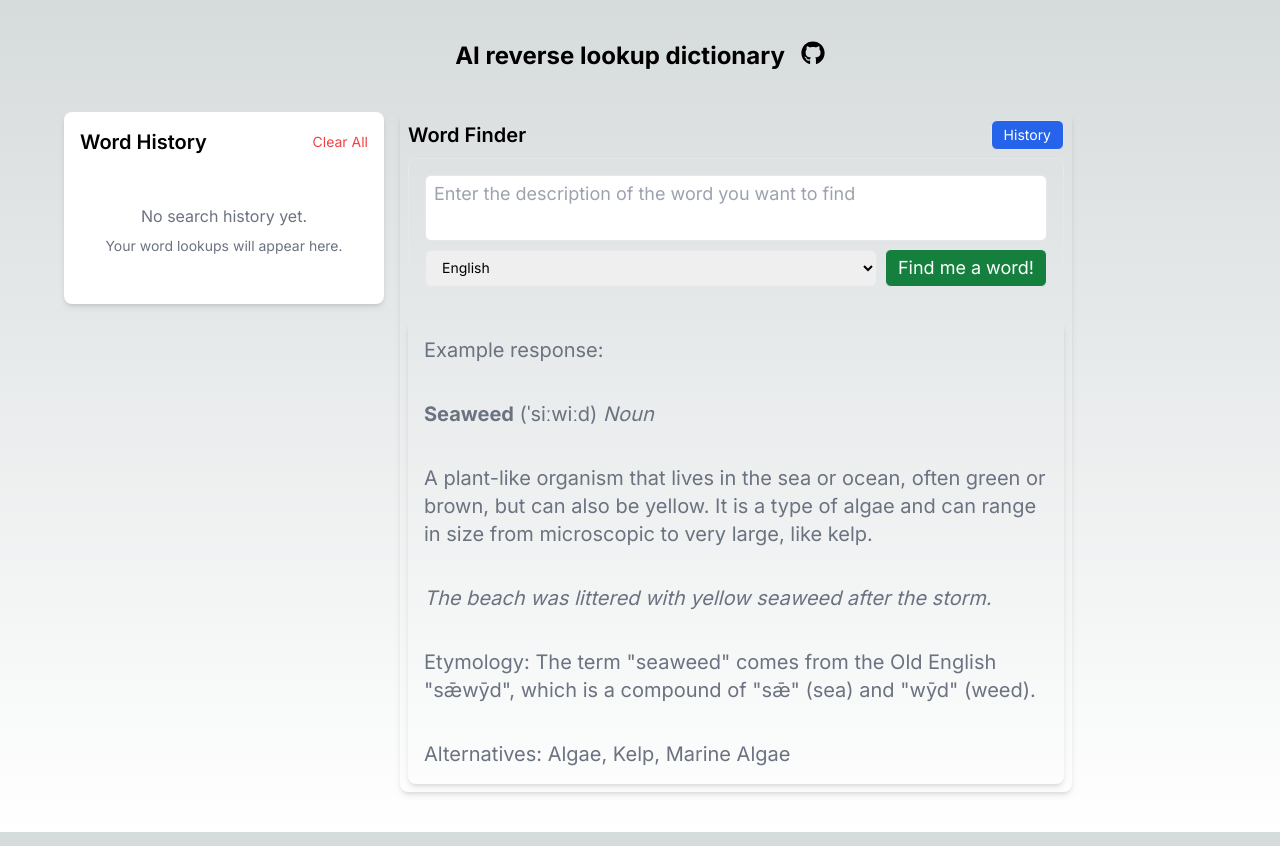
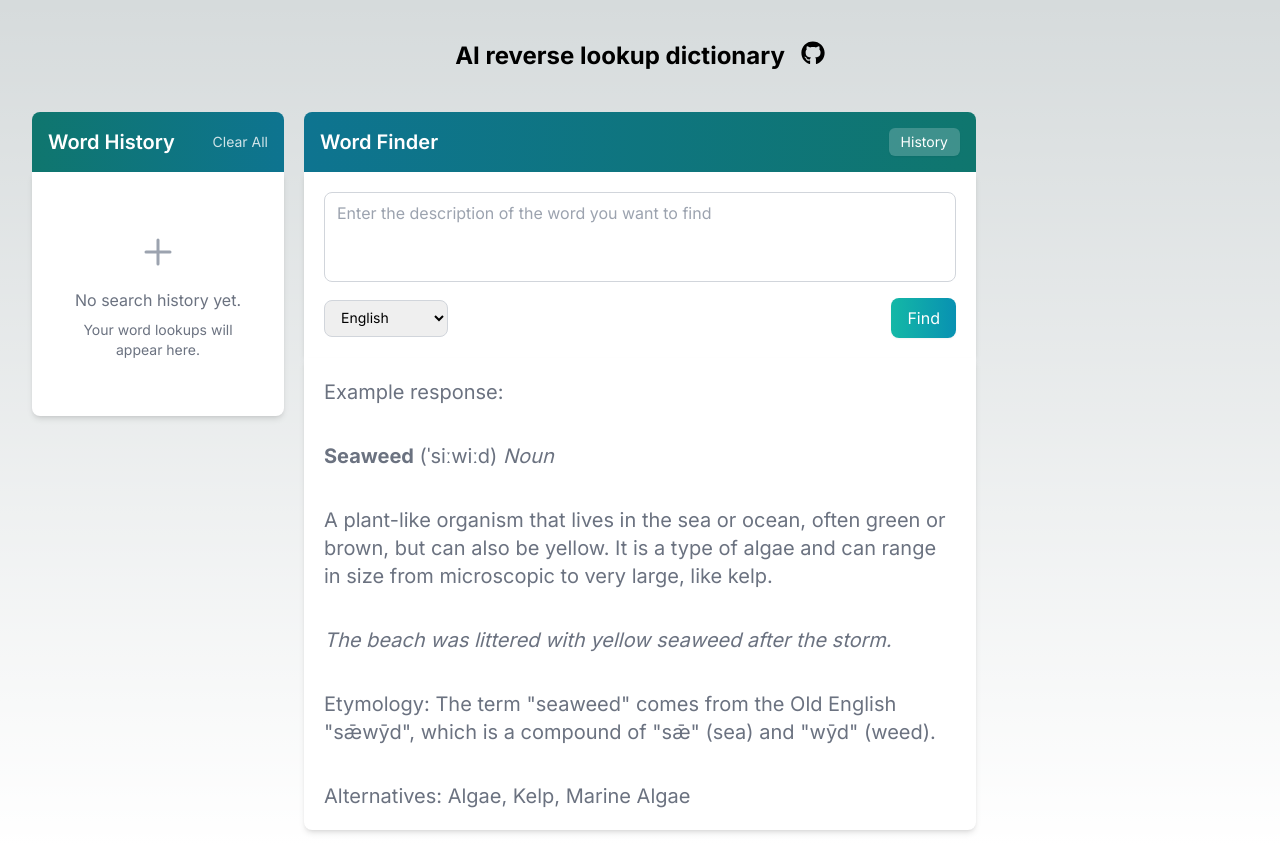
Before and after one commit to parlii/ai-reverse-lookup, a Next.js app: page / in a window 1280 px wide. Both pictures are taken after a click on the button "History". Built offline with nearby package versions, Linux system fonts and the light colour scheme.

Commit message:
clean UI

```diff
--- a/src/components/LanguageSelector.tsx
+++ b/src/components/LanguageSelector.tsx
@@ -15,7 +15,7 @@ const LanguageSelector: FC<LanguageSelectorProps> = ({
     value={language}
     onChange={onLanguageChange}
     required
-    className="block w-full px-3 py-2 text-sm rounded-md border dark:bg-gray-700 dark:text-white"
+    className="block w-auto px-3 py-2 text-sm rounded-lg border border-gray-300 dark:border-gray-600 focus:ring-2 focus:ring-cyan-500 focus:border-transparent transition-shadow dark:bg-gray-700 dark:text-white"
     placeholder="Select a language"
   >
     <option value="English">English</option>
--- a/src/components/ReverseLookupForm.tsx
+++ b/src/components/ReverseLookupForm.tsx
@@ -77,10 +77,11 @@ const ReverseLookupForm = () => {
   });
 
   return (
-    <div className="flex flex-row w-full max-w-6xl gap-4">
-      {/* Word History Panel - Left side */}
-      <div className={`transition-all duration-300 ease-in-out ${showHistory ? 'w-80' : 'w-0 overflow-hidden'}`}>
+    <div className="flex flex-col items-center w-full max-w-7xl">
+      <div className="flex flex-row w-full justify-center gap-5">
+        {/* Word History Panel - Left side - No animation, just display/hide */}
         {showHistory && (
+          <div className="w-[35rem]">
             <WordHistory
               refreshTrigger={historyUpdated}
               onSelectWord={(description, lang, completion) => {
@@ -110,45 +111,47 @@ const ReverseLookupForm = () => {
                 }
               }}
             />
+          </div>
         )}
-      </div>
 
-      {/* Word Finder - Center */}
-      <div className="p-2 rounded-lg shadow-md w-full max-w-2xl text-lg mb-4 flex-grow">
-        <div className="flex justify-between items-center mb-2">
-          <h2 className="text-xl font-semibold">Word Finder</h2>
+        {/* Word Finder - Center - Fixed width to prevent resizing */}
+        <div className="w-full max-w-2xl flex-shrink-0">
+          <div className="bg-gradient-to-r from-cyan-700 to-teal-700 rounded-t-lg p-4 flex justify-between items-center">
+            <h2 className="text-xl font-semibold text-white">Word Finder</h2>
             <button
               onClick={() => setShowHistory(!showHistory)}
-            className="px-3 py-1 text-sm border rounded-md bg-blue-600 text-white hover:bg-blue-700 transition-colors"
+              className="px-3 py-1 text-sm rounded-md bg-white/20 text-white hover:bg-white/30 transition-all shadow-sm"
             >
               History
             </button>
           </div>
           <form
             onSubmit={handleSubmit}
-          className="border dark:border:white p-4 rounded-lg"
+            className="bg-white dark:bg-gray-800 p-5 shadow-md"
           >
-          <div className="flex flex-col space-y-2">
+            <div className="flex flex-col space-y-3">
               <textarea
                 id="input"
                 name="input"
                 value={input}
                 onChange={handleInputChange}
-              rows={2}
+                rows={3}
                 required
-              className="block flex-grow px-2 py-1 border rounded-md resize-none dark:bg-gray-700 dark:border-gray-600 dark:placeholder-gray-400 dark:text-white dark:focus:ring-blue-500 dark:focus:border-blue-500"
+                className="block flex-grow px-3 py-2 border border-gray-300 dark:border-gray-600 rounded-lg resize-none focus:ring-2 focus:ring-cyan-500 focus:border-transparent transition-shadow dark:bg-gray-700 dark:placeholder-gray-400 dark:text-white"
                 placeholder="Enter the description of the word you want to find"
               />
             </div>
-          <div className="flex flex-row items-center justify-between items-end space-x-2 md:space-x-2 mt-4 md:mt-2">
+            <div className="flex flex-row items-center justify-between mt-4">
+              <div className="w-auto">
                 <LanguageSelector
                   language={language}
                   onLanguageChange={handleLanguageChange}
                 />
+              </div>
               {isLoading ? (
                 <button
                   type="button"
-                className="px-2 py-1 border rounded-md bg-red-500 text-white hover:bg-red-700 active:bg-red-800 sm:w-auto whitespace-nowrap"
+                  className="px-4 py-2 rounded-lg bg-red-500 text-white hover:bg-red-600 active:bg-red-700 shadow-sm transition-all"
                   onClick={stop}
                 >
                   Stop
@@ -156,15 +159,15 @@ const ReverseLookupForm = () => {
               ) : (
                 <button
                   type="submit"
-                className="px-3 py-1 border rounded-md bg-green-700 text-white hover:bg-green-800 active:bg-green-900 sm:w-auto whitespace-nowrap"
+                  className="px-4 py-2 rounded-lg bg-gradient-to-r from-teal-500 to-cyan-600 text-white hover:from-teal-600 hover:to-cyan-700 active:from-teal-700 active:to-cyan-800 shadow-sm transition-all"
                   disabled={isLoading}
                 >
-                Find me a word!
+                  Find
                 </button>
               )}
             </div>
           </form>
-        <div className="p-4 rounded-lg shadow-md mt-4 w-full whitespace-pre-wrap overflow-auto text-xl">
+          <div className="bg-white dark:bg-gray-800 p-5 rounded-b-lg shadow-md whitespace-pre-wrap overflow-auto text-xl">
             {completion ? (
               <div className={noto.className}>
                 {/* Enhanced markdown rendering with proper spacing */}
@@ -202,6 +205,7 @@ const ReverseLookupForm = () => {
                       result.push(
                         <div key={i} className="flex items-baseline mb-2">
                           <ReactMarkdown>{beforeWord}</ReactMarkdown>
+                          {/* Show sound button for all languages, use Hindi for Nepali */}
                           <button
                             onClick={() => {
                               const utterance = new SpeechSynthesisUtterance(word);
@@ -218,14 +222,8 @@ const ReverseLookupForm = () => {
                                 case "Chinese": utterance.lang = "zh-CN"; break;
                                 case "Hindi": utterance.lang = "hi-IN"; break;
                                 case "Russian": utterance.lang = "ru-RU"; break;
-                              case "Nepali": utterance.lang = "ne-NP"; break;
+                                case "Nepali": utterance.lang = "hi-IN"; break; // Use Hindi for Nepali
                                 default: utterance.lang = "en-US";
-                            }
-
-                            // Immediate fallback for Nepali since browser support is limited
-                            if (language === "Nepali") {
-                              // For Nepali, directly use English voice
-                              utterance.lang = "en-US";
                               }
 
                               // Fallback for any language that fails
@@ -239,12 +237,12 @@ const ReverseLookupForm = () => {
 
                               window.speechSynthesis.speak(utterance);
                             }}
-                          className="mx-1 p-1 inline-flex items-center justify-center bg-green-700 text-white rounded-full hover:bg-green-800 focus:outline-none"
+                            className="mx-1 p-1.5 inline-flex items-center justify-center bg-gradient-to-r from-teal-500 to-cyan-500 text-white rounded-full hover:from-teal-600 hover:to-cyan-600 shadow-sm transition-all focus:outline-none"
                             style={{ width: '24px', height: '24px' }}
                             title="Listen to pronunciation"
                             aria-label="Listen to pronunciation"
                           >
-                          <svg xmlns="http://www.w3.org/2000/svg" className="h-4 w-4" fill="none" viewBox="0 0 24 24" stroke="currentColor">
+                            <svg xmlns="http://www.w3.org/2000/svg" className="h-3.5 w-3.5" fill="none" viewBox="0 0 24 24" stroke="currentColor">
                               <path strokeLinecap="round" strokeLinejoin="round" strokeWidth={2} d="M15.536 8.464a5 5 0 010 7.072m2.828-9.9a9 9 0 010 12.728M5.586 15H4a1 1 0 01-1-1v-4a1 1 0 011-1h1.586l4.707-4.707C10.923 3.663 12 4.109 12 5v14c0 .891-1.077 1.337-1.707.707L5.586 15z" />
                             </svg>
                           </button>
@@ -274,6 +272,10 @@ const ReverseLookupForm = () => {
             )}
           </div>
         </div>
+
+        {/* Add a spacer div when history is shown to maintain centering */}
+        {showHistory && <div className="w-[35rem]"></div>}
+      </div>
     </div>
   );
 };
--- a/src/components/WordHistory.tsx
+++ b/src/components/WordHistory.tsx
@@ -78,26 +78,28 @@ const WordHistory: React.FC<WordHistoryProps> = ({ refreshTrigger, onSelectWord
   };
 
   return (
-    <div className="p-4 rounded-lg shadow-md bg-white dark:bg-gray-800">
-      <div className="flex justify-between items-center mb-4">
-        <h2 className="text-xl font-semibold">Word History</h2>
+    <div className="h-full w-full">
+      <div className="bg-gradient-to-r from-teal-700 to-cyan-700 p-4 rounded-t-lg flex justify-between items-center">
+        <h2 className="text-xl font-semibold text-white">Word History</h2>
         <button
           onClick={handleClearHistory}
-          className="text-sm text-red-500 hover:text-red-700 transition-colors"
+          className="text-sm text-white/80 hover:text-white transition-colors"
           title="Admin only"
         >
           Clear All
         </button>
       </div>
 
+      <div className="bg-white dark:bg-gray-800 p-4 rounded-b-lg shadow-md">
         {loading ? (
           <div className="flex justify-center py-8">
-          <div className="animate-spin rounded-full h-8 w-8 border-t-2 border-b-2 border-blue-500"></div>
+            <div className="animate-spin rounded-full h-8 w-8 border-t-2 border-b-2 border-cyan-500"></div>
           </div>
         ) : error ? (
           <div className="text-center py-4 text-gray-500">{error}</div>
         ) : history.length === 0 ? (
-        <div className="text-center py-8 text-gray-500">
+          <div className="text-center py-10 px-4 text-gray-500">
+            <svg className="w-12 h-12 mx-auto text-gray-400 mb-3" fill="none" stroke="currentColor" viewBox="0 0 24 24" xmlns="http://www.w3.org/2000/svg"><path strokeLinecap="round" strokeLinejoin="round" strokeWidth={1.5} d="M12 6v6m0 0v6m0-6h6m-6 0H6" /></svg>
             <p>No search history yet.</p>
             <p className="text-sm mt-2">Your word lookups will appear here.</p>
           </div>
@@ -106,7 +108,7 @@ const WordHistory: React.FC<WordHistoryProps> = ({ refreshTrigger, onSelectWord
             {history.map((item) => (
               <div
                 key={item.id}
-              className="p-3 border rounded-lg hover:bg-gray-50 dark:hover:bg-gray-700 transition-colors cursor-pointer"
+                className="p-3 mb-3 border border-gray-200 dark:border-gray-700 rounded-lg hover:bg-gray-50 dark:hover:bg-gray-700 transition-all cursor-pointer shadow-sm hover:shadow"
                 onClick={() => onSelectWord(item.description, item.language, item.completion)}
               >
                 <div className="flex justify-between items-start mb-1">
@@ -119,13 +121,16 @@ const WordHistory: React.FC<WordHistoryProps> = ({ refreshTrigger, onSelectWord
                 </div>
 
                 <div className="flex justify-between items-center mt-2">
-                <span className="text-xs px-2 py-1 bg-blue-100 dark:bg-blue-800 text-blue-800 dark:text-blue-100 rounded-full">
+                  <span className="text-xs px-2 py-1 bg-gradient-to-r from-teal-100 to-cyan-100 dark:from-teal-800 dark:to-cyan-800 text-teal-800 dark:text-teal-100 rounded-full shadow-sm">
                     {item.language}
                   </span>
 
+                  {/* Only show sound button for non-Nepali languages */}
+                  {item.language !== "Nepali" && (
                     <button
                       onClick={(e) => {
                         e.stopPropagation();
+
                         const utterance = new SpeechSynthesisUtterance(item.word);
 
                         // Set language based on the item's language
@@ -140,14 +145,8 @@ const WordHistory: React.FC<WordHistoryProps> = ({ refreshTrigger, onSelectWord
                           case "Chinese": utterance.lang = "zh-CN"; break;
                           case "Hindi": utterance.lang = "hi-IN"; break;
                           case "Russian": utterance.lang = "ru-RU"; break;
-                      case "Nepali": utterance.lang = "ne-NP"; break;
+                          case "Nepali": utterance.lang = "hi-IN"; break;
                           default: utterance.lang = "en-US";
-                    }
-
-                    // Immediate fallback for Nepali since browser support is limited
-                    if (item.language === "Nepali") {
-                      // For Nepali, directly use English voice
-                      utterance.lang = "en-US";
                         }
 
                         // Fallback for any language that fails
@@ -161,19 +160,21 @@ const WordHistory: React.FC<WordHistoryProps> = ({ refreshTrigger, onSelectWord
 
                         window.speechSynthesis.speak(utterance);
                       }}
-                  className="text-blue-600 hover:text-blue-800 transition-colors"
+                      className="p-1.5 rounded-full bg-gradient-to-r from-teal-500 to-cyan-500 text-white hover:from-teal-600 hover:to-cyan-600 shadow-sm transition-all"
                       title="Listen to pronunciation"
                     >
-                  <svg xmlns="http://www.w3.org/2000/svg" className="h-5 w-5" fill="none" viewBox="0 0 24 24" stroke="currentColor">
+                      <svg xmlns="http://www.w3.org/2000/svg" className="h-4 w-4" fill="none" viewBox="0 0 24 24" stroke="currentColor">
                         <path strokeLinecap="round" strokeLinejoin="round" strokeWidth={2} d="M15.536 8.464a5 5 0 010 7.072m2.828-9.9a9 9 0 010 12.728M5.586 15H4a1 1 0 01-1-1v-4a1 1 0 011-1h1.586l4.707-4.707C10.923 3.663 12 4.109 12 5v14c0 .891-1.077 1.337-1.707.707L5.586 15z" />
                       </svg>
                     </button>
+                  )}
                 </div>
               </div>
             ))}
           </div>
         )}
       </div>
+    </div>
   );
 };
 
```
Lines whose indentation alone changed are shown as unchanged.
